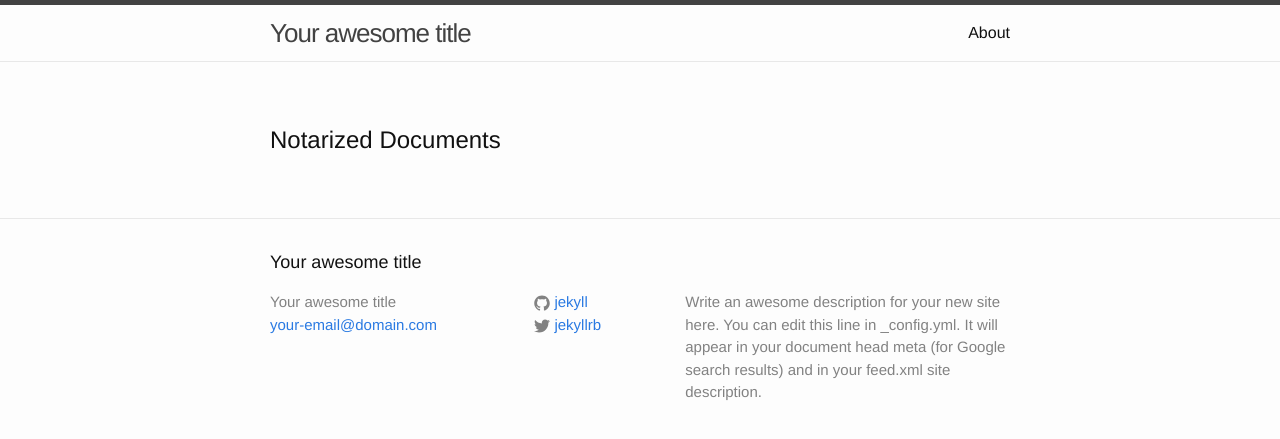
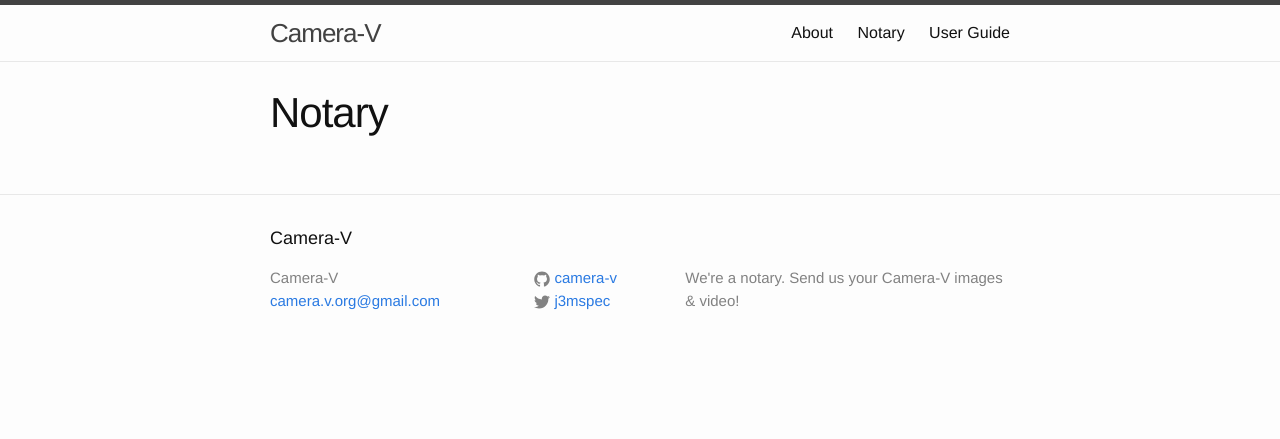
Before and after one commit to camera-v/camera-v.github.io, a Jekyll site: the page built from notary.html, in a window 1280 px wide. Shown: the top 439 px of the page. Built offline with Jekyll 4.4.1, drawn with Linux system fonts in a browser that asks for light colours.

Commit message:
more customization

```diff
--- a/_config.yml
+++ b/_config.yml
@@ -1,14 +1,12 @@
 # Site settings
-title: Your awesome title
-email: your-email@domain.com
+title: Camera-V
+email: camera.v.org@gmail.com
 description: > # this means to ignore newlines until "baseurl:"
-  Write an awesome description for your new site here. You can edit this
-  line in _config.yml. It will appear in your document head meta (for
-  Google search results) and in your feed.xml site description.
+  We're a notary.  Send us your Camera-V images & video!
 baseurl: "" # the subpath of your site, e.g. /blog/
-url: "http://yourdomain.com" # the base hostname & protocol for your site
-twitter_username: jekyllrb
-github_username:  jekyll
+url: "http://camera-v.org" # the base hostname & protocol for your site
+twitter_username: j3mspec
+github_username:  camera-v
 collections:
   notary:
     output: true
--- a/_includes/head.html
+++ b/_includes/head.html
@@ -3,7 +3,7 @@
   <meta http-equiv="X-UA-Compatible" content="IE=edge">
   <meta name="viewport" content="width=device-width, initial-scale=1">
 
-  <title>{% if page.title %}{{ page.title }}{% else %}{{ site.title }}{% endif %}</title>
+  <title>{% if page.title %}{{ site.title }} : {{ page.title }}{% else %}{{ site.title }}{% endif %}</title>
   <meta name="description" content="{% if page.excerpt %}{{ page.excerpt | strip_html | strip_newlines | truncate: 160 }}{% else %}{{ site.description }}{% endif %}">
 
   <link rel="stylesheet" href="{{ "/css/main.css" | prepend: site.baseurl }}">
--- a/notary/index.html
+++ b/notary.html
@@ -1,8 +1,8 @@
 ---
 layout: page
+title: Notary
+permalink: /notary/
 ---
-
-<h1>Notarized Documents</h1>
 <ul>
 {% for u in site.notary %}
 	<li><a href="/notary/{{ u.title }}/">{{ u.title }}</a></li>
```
Also changed, not shown: user_guide.md (added, +7 -0 lines), 1 other file.
